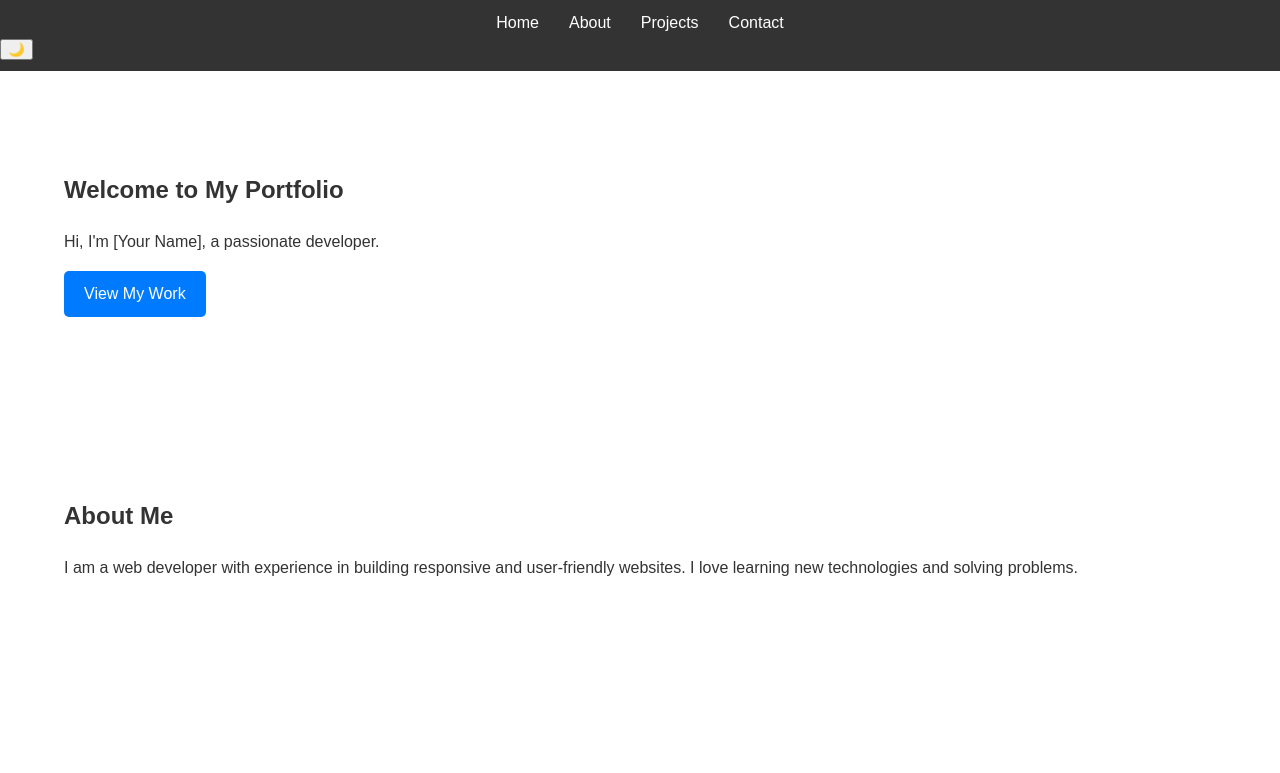
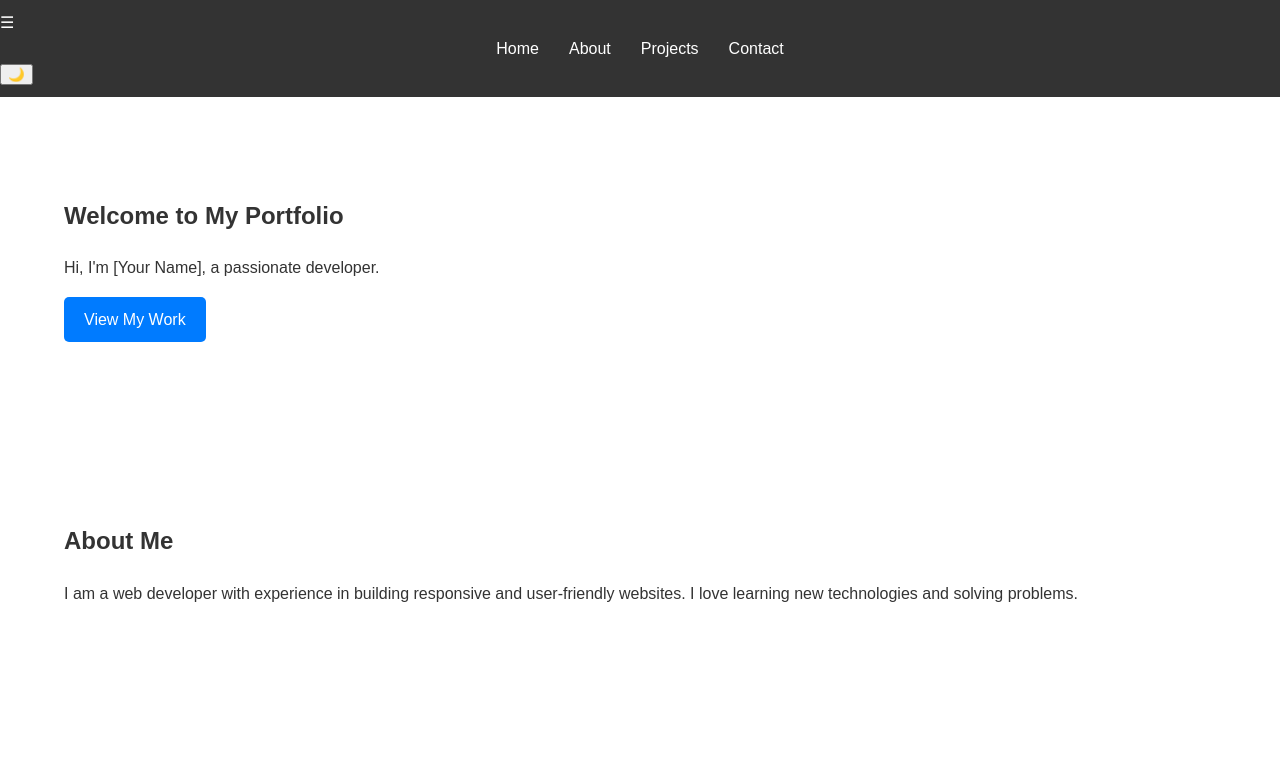
Before and after one commit to SpikeyBaire/cuddly-funicular-portf, a plain HTML site: page index.html in a window 1280 px wide. Shown: the top 773 px of the page. Drawn offline with Linux system fonts and the light colour scheme.

Commit message:
Update index.html

```diff
--- a/index.html
+++ b/index.html
@@ -9,7 +9,8 @@
 <body>
   <header>
   <nav>
-    <ul>
+    <div class="menu-icon" id="menu-icon">☰</div>
+    <ul id="nav-list">
       <li><a href="#home">Home</a></li>
       <li><a href="#about">About</a></li>
       <li><a href="#projects">Projects</a></li>
@@ -17,7 +18,7 @@
     </ul>
   </nav>
   <button id="theme-toggle">🌙</button>
-</header>
+  </header>
 
   <section id="home" class="section">
     <div class="container">
```
